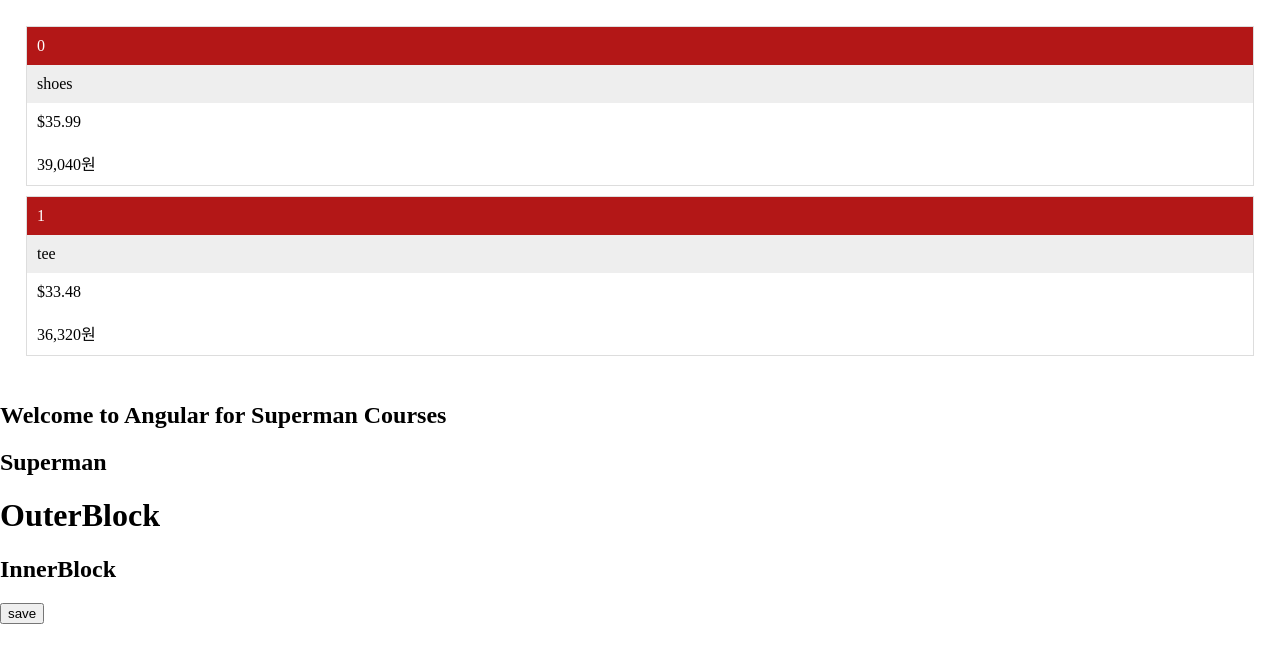
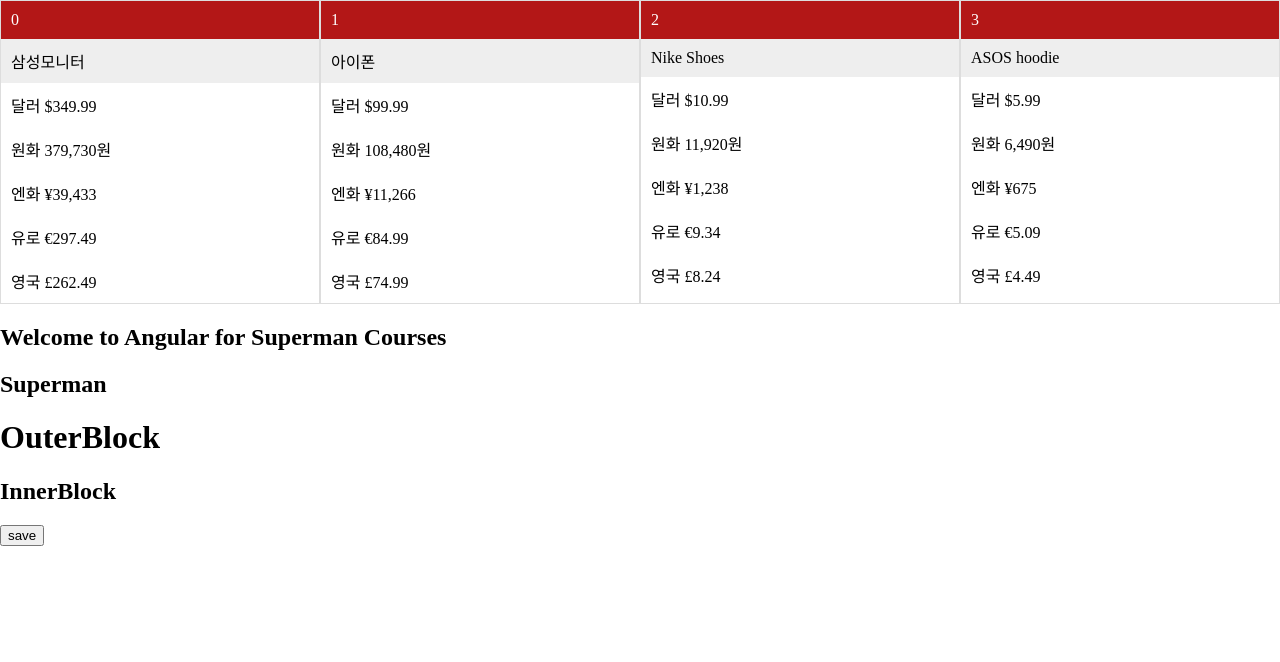
Before and after one commit to moonwangjin/my-angular, an Angular app: page / in a window 1280 px wide. Shown: the top 662 px of the page. Built offline with nearby package versions, Linux system fonts and the light colour scheme.

Commit message:
환율서비스

```diff
--- a/src/app/app.component.html
+++ b/src/app/app.component.html
@@ -1,10 +1,13 @@
-<div class="component">
-  <ul>
+<div class="container">
+  <ul class="component">
     <li class="card" *ngFor="let product of members">
       <div class="id">{{product.id}}</div>
       <div class="name">{{product.name}}</div>
-      <div class="price">{{product.price | currency}}</div>
-      <div class="price">{{(product.price * Us) | roundPipe | number:'2.0-0'}}원</div>
+      <div class="price">달러 {{product.price | currency:'USD'}}</div>
+      <div class="price">원화 {{(product.price * exr.Kr) | roundPipe |number}}원</div>
+      <div class="price">엔화 {{(product.price * exr.Jp) | currency:'JPY'}}</div>
+      <div class="price">유로 {{(product.price * exr.Euro) | currency:'EUR'}}</div>
+      <div class="price">영국 {{(product.price * exr.Uk) | currency:'GBP'}}</div>
     </li>
   </ul>
 </div>
--- a/src/app/app.component.scss
+++ b/src/app/app.component.scss
@@ -1,12 +1,22 @@
 $primaryColor : rgb(179, 23, 23);
 $p10 : 10px;
+$tablet : 768px;
+$mobile : 414px;
+
 h1 {
   color:$primaryColor;
 }
 .component{
-  padding:1rem;
+
+  display: flex;
+  flex-direction: row;
+  justify-content: space-between;
+  @media screen and (max-width:$mobile) {
+    flex-direction: column;
+  }
   .card {
-    margin:$p10;
+    flex-basis: 100%;
+    width:100%;
     border: 1px solid #ddd;
     .id{
       color:#fff;
--- a/src/app/app.component.ts
+++ b/src/app/app.component.ts
@@ -1,3 +1,4 @@
+import { ExchangeRateService } from './exchange-rate.service';
 import { MemberService } from './member.service';
 import { Component } from '@angular/core';
 
@@ -7,10 +8,11 @@
   styleUrls: ['./app.component.scss']
 })
 export class AppComponent {
-  Us:number = 1085;
-  members;
-  constructor(member:MemberService){
+  exr:ExchangeRateService;
+  members:Object;
+  constructor(member:MemberService, Exr:ExchangeRateService){
     this.members = member.Product;
+    this.exr = Exr;
      console.log(member.Product);
   }
 }
--- /dev/null
+++ b/src/app/exchange-rate.service.ts
@@ -0,0 +1,10 @@
+import { Injectable } from '@angular/core';
+
+@Injectable()
+export class ExchangeRateService {
+  Us:number = 1;
+  Kr:number = this.Us * 1085;
+  Jp:number = this.Us * 112.67;
+  Euro:number = this.Us * 0.85;
+  Uk:number = this.Us * 0.75;
+}
--- a/src/app/heroes.service.ts
+++ /dev/null
@@ -1,4 +0,0 @@
-export class HeroesService {
-  Hero:string[] =
-   ['Superman','Hitgirl','Batman','man','women','me']
-}
--- a/src/app/member.service.ts
+++ b/src/app/member.service.ts
@@ -3,7 +3,9 @@
 @Injectable()
 export class MemberService {
   Product = [
-    {'id':0, 'name':"shoes", 'price':35.99},
-    {'id':1, 'name':"tee", 'price':33.48}
+    {'id':0, 'name':"삼성모니터", 'price':349.99},
+    {'id':1, 'name':"아이폰", 'price':99.99},
+    {'id':2, 'name':"Nike Shoes", 'price':10.99},
+    {'id':3, 'name':"ASOS hoodie", 'price':5.99},
   ];
 }
--- a/src/app/round-pipe.pipe.ts
+++ b/src/app/round-pipe.pipe.ts
@@ -3,7 +3,7 @@
 @Pipe({
   name: 'roundPipe'
 })
-export class RoundPipePipe implements PipeTransform {
+export class RoundPipe implements PipeTransform {
     transform (input:number) {
       return Math.floor(input/10) * 10; //10원단위 절사 파이프
     }
--- a/src/styles.scss
+++ b/src/styles.scss
@@ -1,5 +1,5 @@
 /* You can add global styles to this file, and also import other style files */
-html, body,div,ul,li {
+html, body,div,ul,li,dir,menu {
   margin:0;
   padding:0;
 }
```
Also changed, not shown: src/app/app.module.ts (+5 -4 lines), src/app/b.jpg (deleted), 1 other file (tests, documents, lock files or other folders).
